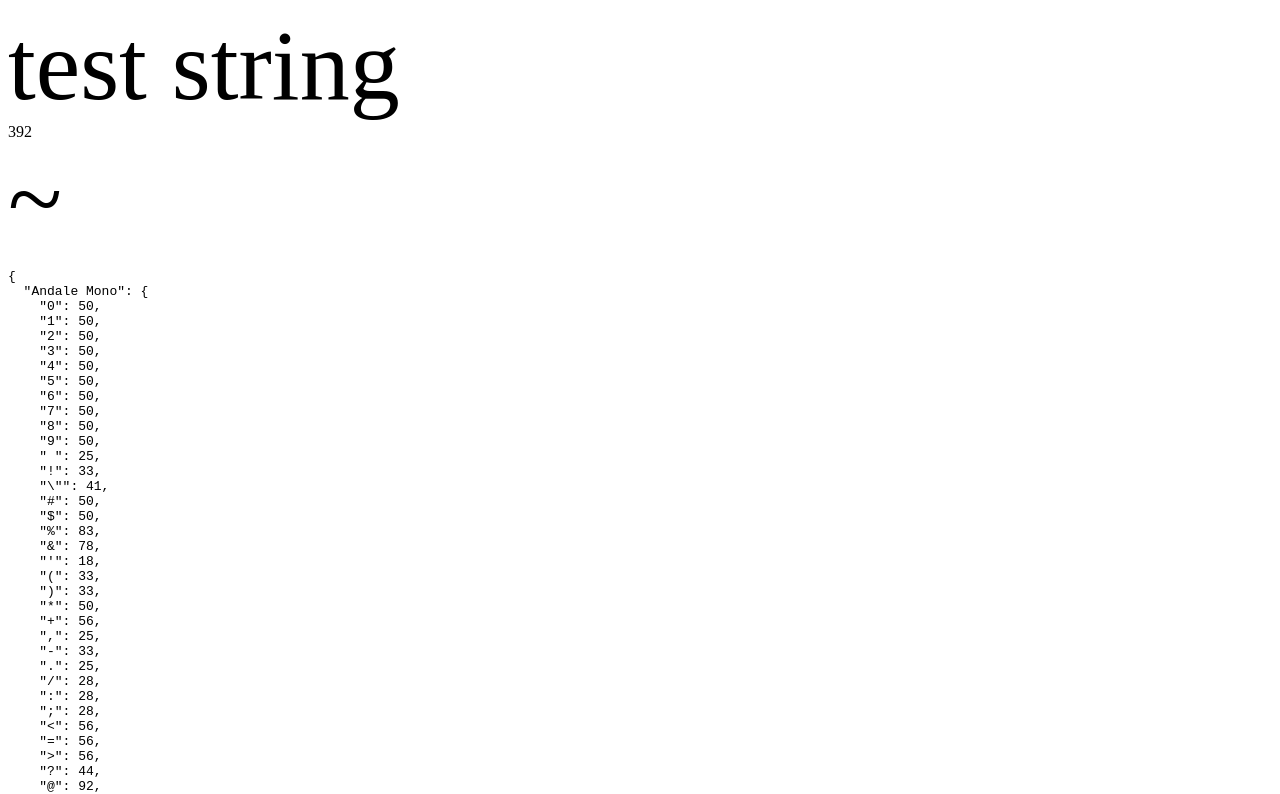
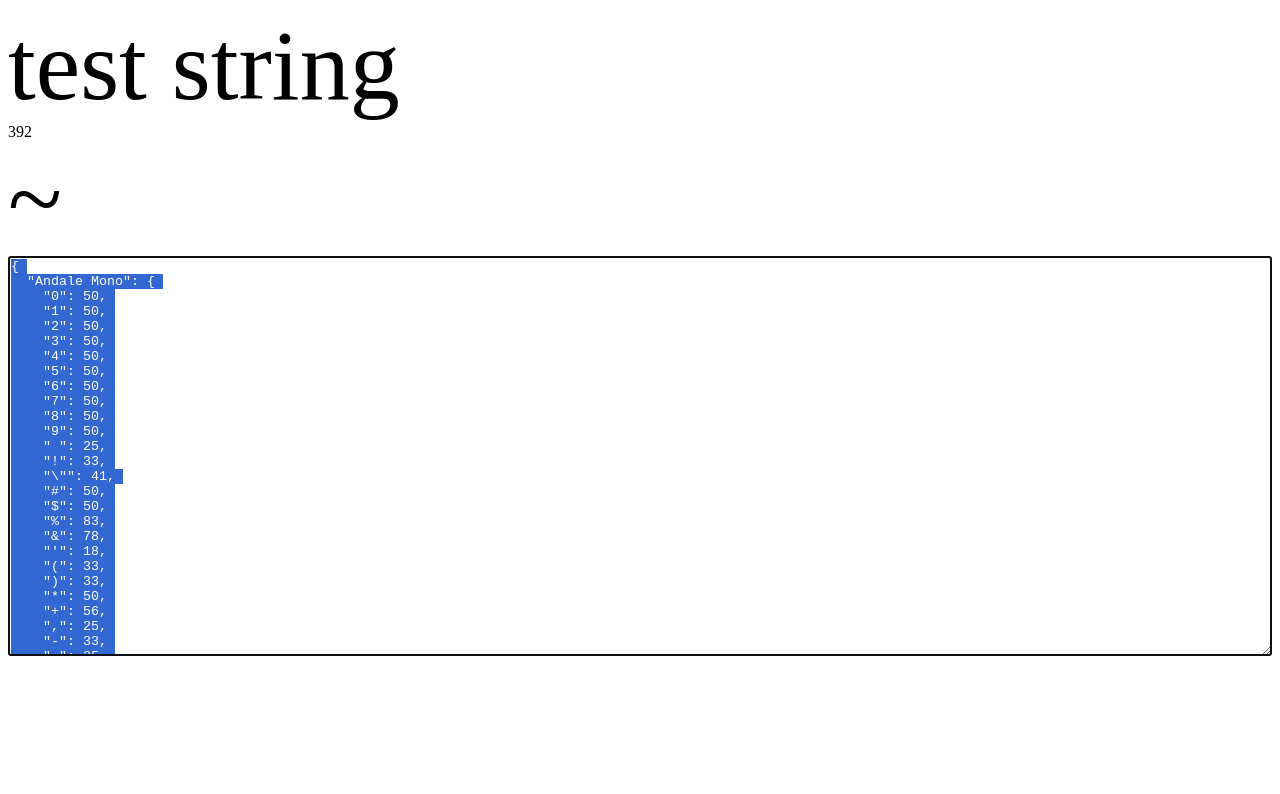
Before and after one commit to adambisek/string-pixel-width, a website: page src/pixelWidthCalculator.html in a window 1280 px wide. Shown: the top 794 px of the page. Drawn offline with Linux system fonts and the light colour scheme.

Commit message:
Put results in a textarea for easier selection

```diff
--- a/src/pixelWidthCalculator.html
+++ b/src/pixelWidthCalculator.html
@@ -6,6 +6,7 @@
     <div id="h1-info">433</div>
 
     <div class="sandbox"><span style="font-family: Arial; font-size: 100">~<span></span></span></div>
+    <textarea id="elFinal" style="width: 100%; height: 400px"></textarea>
 
     <script>
       var websafe = [
@@ -48,9 +49,10 @@
         return Object.assign(all, {[font]: checkFont(font)});
       }, {});
 
-      var elFinal = document.createElement('pre');
+      var elFinal = document.getElementById('elFinal');
       elFinal.innerHTML = JSON.stringify(widths, null, 2);
       document.body.appendChild(elFinal);
+      elFinal.select();
     </script>
 </body>
 </html>
```
